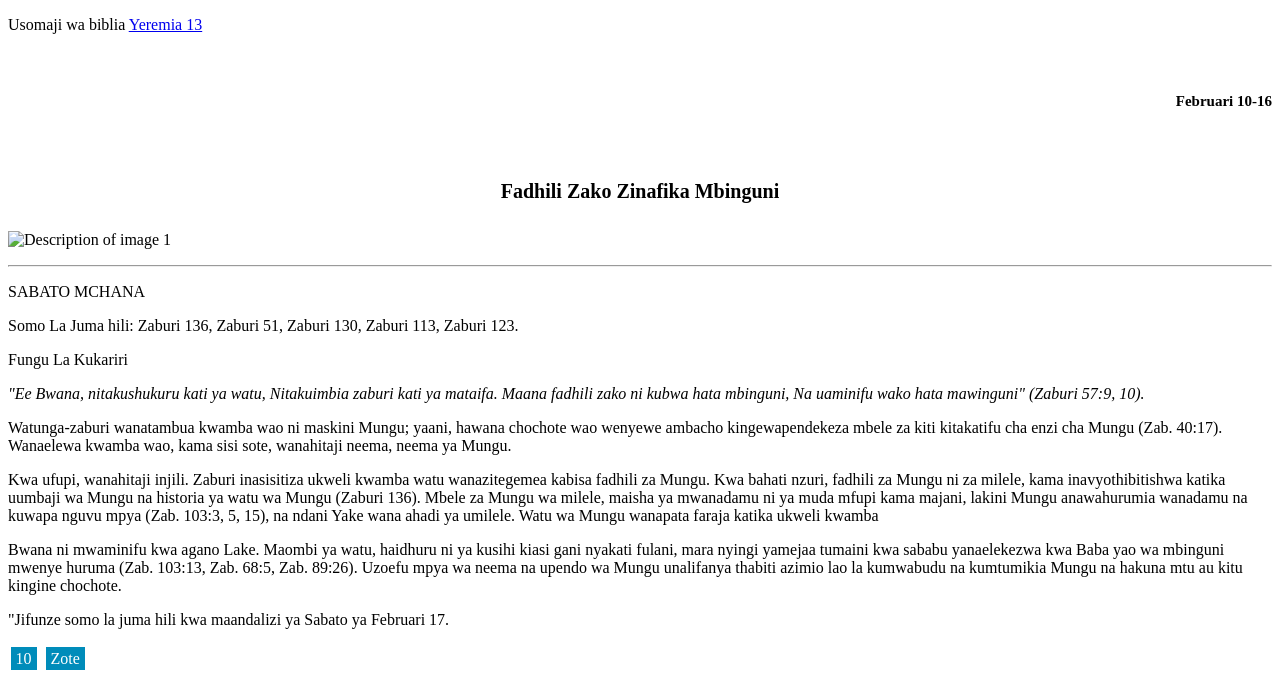
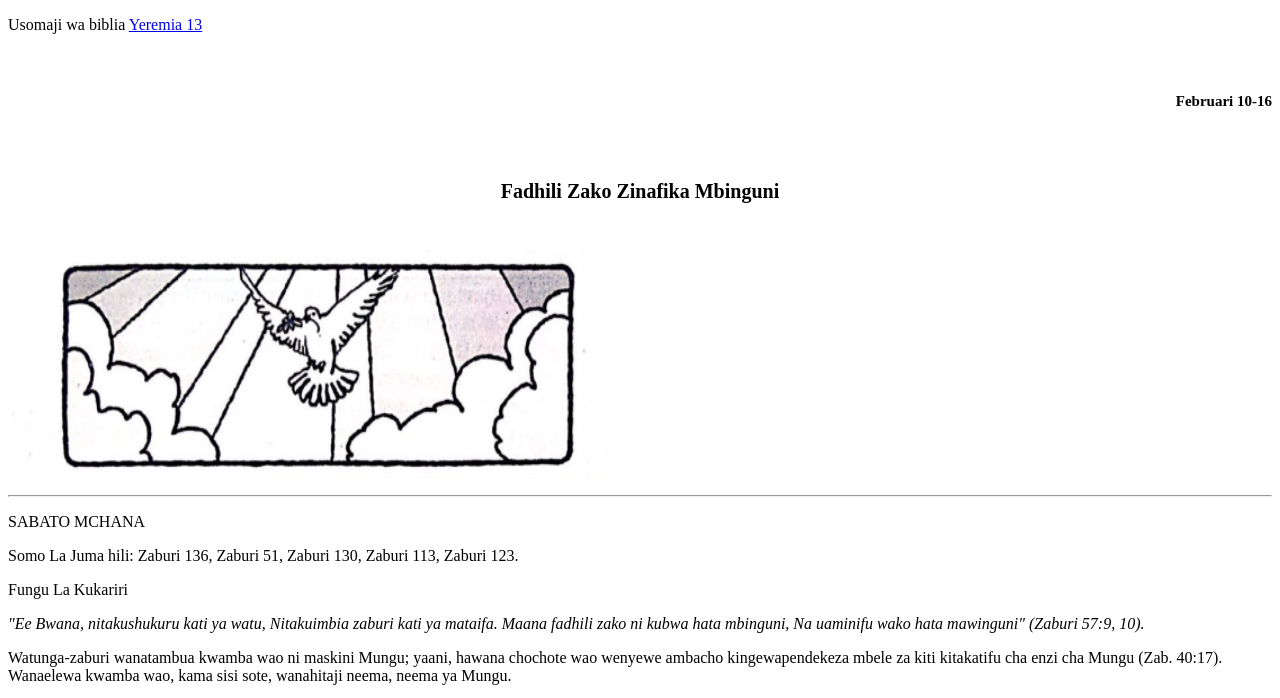
Before and after one commit to greysonsanga/Less, a plain HTML site: page feb10.html in a window 1280 px wide. Shown: the part 99-797 px from the top of the page. Drawn offline with Linux system fonts and the light colour scheme.

Commit message:
Update feb10.html

```diff
--- a/feb10.html
+++ b/feb10.html
@@ -47,7 +47,7 @@
         <br>
         <h4 align="center" style="font-size:20px ;">Fadhili Zako Zinafika Mbinguni</h4>
 
-        <p><img align="center" src="/lesei/somo7.png" alt="Description of image 1" height="250" width="600" ><br></p>
+        <p><img align="center" src="somo7.PNG" alt="Description of image 1" height="250" width="600" ><br></p>
        <hr> <p>SABATO MCHANA</p>
        <p>Somo La Juma hili: Zaburi 136, Zaburi 51, Zaburi 130, Zaburi 113, Zaburi 123.</p>
        <p>Fungu La Kukariri</p>
@@ -63,10 +63,9 @@
       Bwana ni mwaminifu kwa agano Lake. Maombi ya watu, haidhuru ni ya kusihi kiasi gani nyakati fulani, mara nyingi yamejaa tumaini kwa sababu yanaelekezwa kwa Baba yao wa mbinguni mwenye huruma (Zab. 103:13, Zab. 68:5, Zab. 89:26). Uzoefu mpya wa neema na upendo wa Mungu unalifanya thabiti azimio lao la kumwabudu na kumtumikia Mungu na hakuna mtu au kitu kingine chochote.
       </p><p>
       "Jifunze somo la juma hili kwa maandalizi ya Sabato ya Februari 17. </p>
-  <a href="feb10.html" class="button">10</a>
 
 
-  <a href="/month.html" class="button">Zote</a>
+  <a href="month.html" class="button">Zote</a>
 
 </body>
 </html>
```
